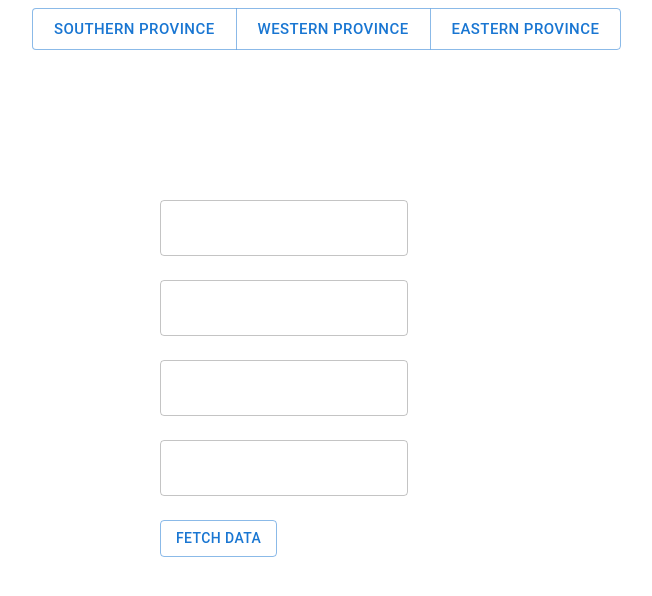
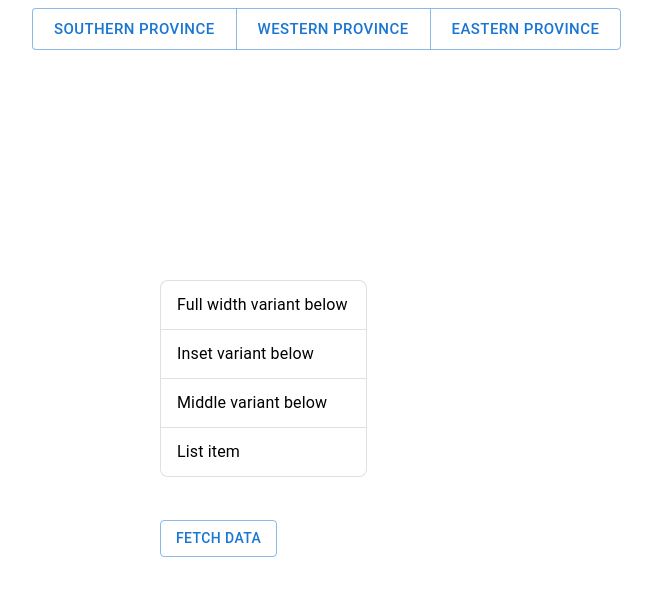
Before and after one commit to JaninduPramod/Microservice-Frontend, a React (Vite) app in the folder safetravels/: page / in a window 1280 px wide. Shown: the top 596 px of the page, without its empty margins (288-940 px from the left). Built offline with nearby package versions, Linux system fonts and the light colour scheme.

Commit message:
Starting adding feature

```diff
--- a/safetravels/src/App.css
+++ b/safetravels/src/App.css
@@ -2,41 +2,6 @@
     position: absolute;
     /* top: 35%;  */
     left: 25%;
-}
-.hotelDetails
-{
-    position: absolute;
-    top: 35%; /* Position from the top */
-    left: 35%; /* Position from the left */
-
-}
-
-.userName
-{
-    position: absolute;
-    top: 25%; /* Position from the top */
-    left: 35%; /* Position from the left */
-}
-
-.password
-{
-    position: absolute;
-    top: 35%; /* Position from the top */
-    left: 35%; /* Position from the left */
-}
-
-.email
-{
-    position: absolute;
-    top: 45%; /* Position from the top */
-    left: 35%; /* Position from the left */
-}
-
-.mobile
-{
-    position: absolute;
-    top: 55%; /* Position from the top */
-    left: 35%; /* Position from the left */
 }
 
 .btnFetch
@@ -45,3 +10,9 @@
     top: 65%; /* Position from the top */
     left: 35%; /* Position from the left */
 }
+.details
+{
+    position: absolute;
+    top: 35%; /* Position from the top */
+    left: 35%; /* Position from the left */
+}
--- a/safetravels/src/App.jsx
+++ b/safetravels/src/App.jsx
@@ -1,10 +1,9 @@
 import React, { useState } from 'react';
 import './App.css';
 import BasicButtonGroup from './Components/demo.jsx';
-import BasicTextFields from './Components/textBox.jsx';
+import DividerVariants from './Components/list.jsx';
 import Button from '@mui/material/Button';
 import Axios from 'axios';
-
 
 
 function App() {
@@ -43,16 +42,12 @@ function App() {
     <>
     <BasicButtonGroup btnSouthern={fetchSouthernData} btnEastern={fetchEasternData} btnWestern={fetchWesternData}/>
 
-    <BasicTextFields txtClassName="userName" txtValue={hotel.address} />
-      <BasicTextFields  txtClassName="password" txtValue={hotel.telephone} />
-      <BasicTextFields txtClassName="email" txtValue={hotel.province} />
-      <BasicTextFields txtClassName="mobile" txtValue={hotel.package_type} />
 
     <div className='btnFetch'>
       <Button  variant="outlined" onClick={fetchUserData}>Fetch Data</Button>
     </div>
 
-
+    <DividerVariants/>
     </>
   );
 }
--- /dev/null
+++ b/safetravels/src/Components/list.jsx
@@ -0,0 +1,40 @@
+import * as React from 'react';
+import List from '@mui/material/List';
+import ListItem from '@mui/material/ListItem';
+import ListItemText from '@mui/material/ListItemText';
+import Divider from '@mui/material/Divider';
+
+const style = {
+  py: 0,
+  width: '100%',
+  maxWidth: 360,
+  borderRadius: 2,
+  border: '1px solid',
+  borderColor: 'divider',
+  backgroundColor: 'background.paper',
+};
+
+export default function DividerVariants() {
+  return (
+    <div className='details'>
+        <List sx={style}>
+      <ListItem>
+        <ListItemText primary="Full width variant below" />
+      </ListItem>
+      <Divider  component="li" />
+      <ListItem>
+        <ListItemText primary="Inset variant below" />
+      </ListItem>
+      <Divider component="li" />
+      <ListItem>
+        <ListItemText primary="Middle variant below" />
+      </ListItem>
+      <Divider component="li" />
+      <ListItem>
+        <ListItemText primary="List item" />
+      </ListItem>
+    </List>
+    </div>
+
+  );
+}
--- a/safetravels/src/Components/textBox.jsx
+++ /dev/null
@@ -1,10 +0,0 @@
-import React from 'react';
-import TextField from '@mui/material/TextField';
-
-export default function BasicTextFields({ txtClassName, txtValue }) {
-  return (
-    <div className={txtClassName}>
-      <TextField id="outlined-basic" value={txtValue} variant="outlined" />
-    </div>
-  );
-}
```
